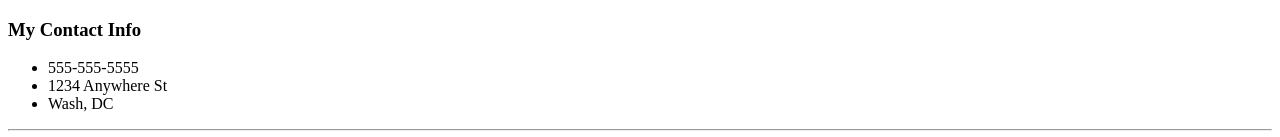
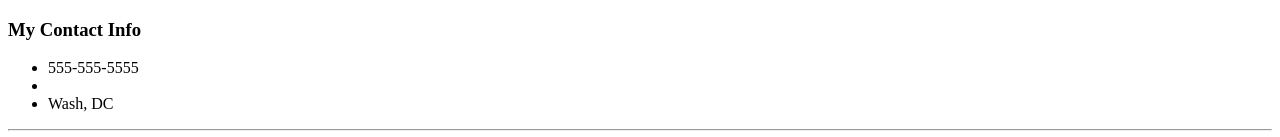
Before and after one commit to twizzlard/cv, a plain HTML site: page contact info.html in a window 1280 px wide. Shown: the top 137 px of the page. Drawn offline with Linux system fonts and the light colour scheme.

Commit message:
Update contact info.html

```diff
--- a/contact info.html
+++ b/contact info.html
@@ -10,7 +10,7 @@
   <h3>My Contact Info</h3>
   <ul>
     <li>555-555-5555</li>
-    <li>1234 Anywhere St</li>
+    <li></li>
     <li>Wash, DC</li>
   </ul>
 <hr>
```
